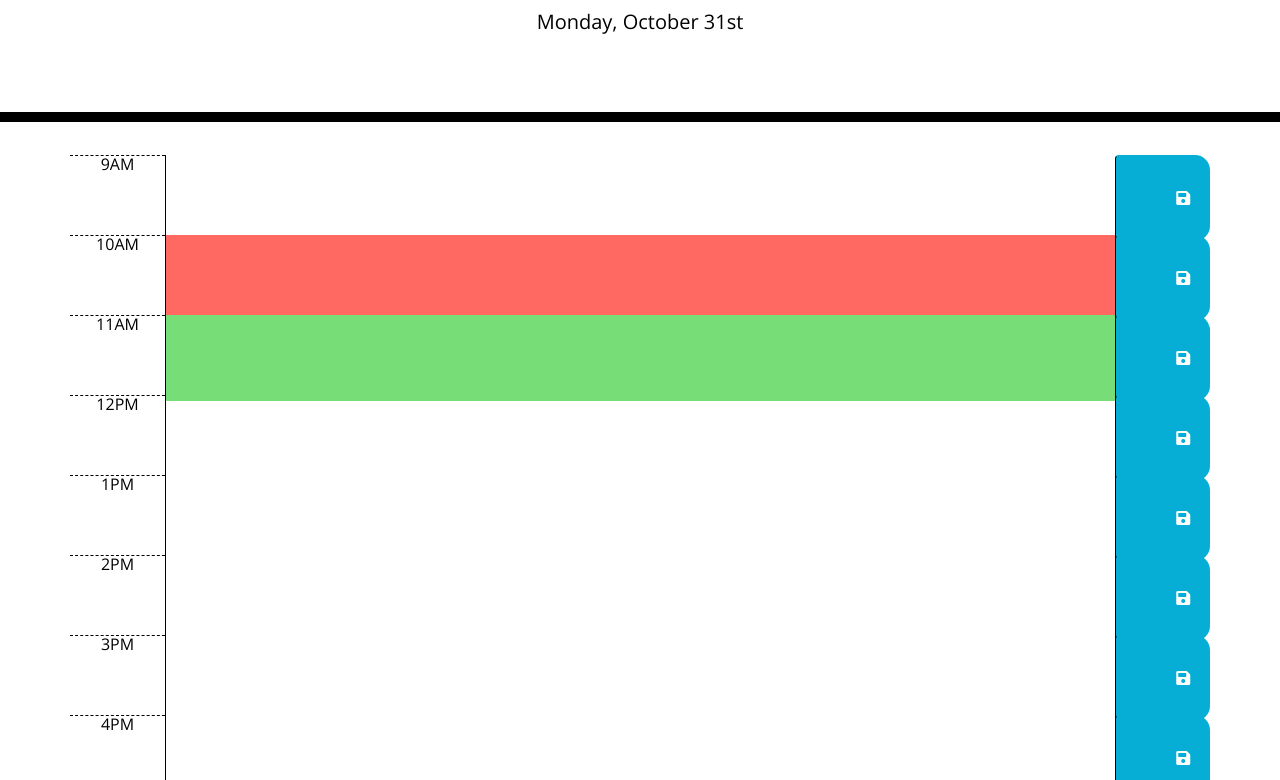
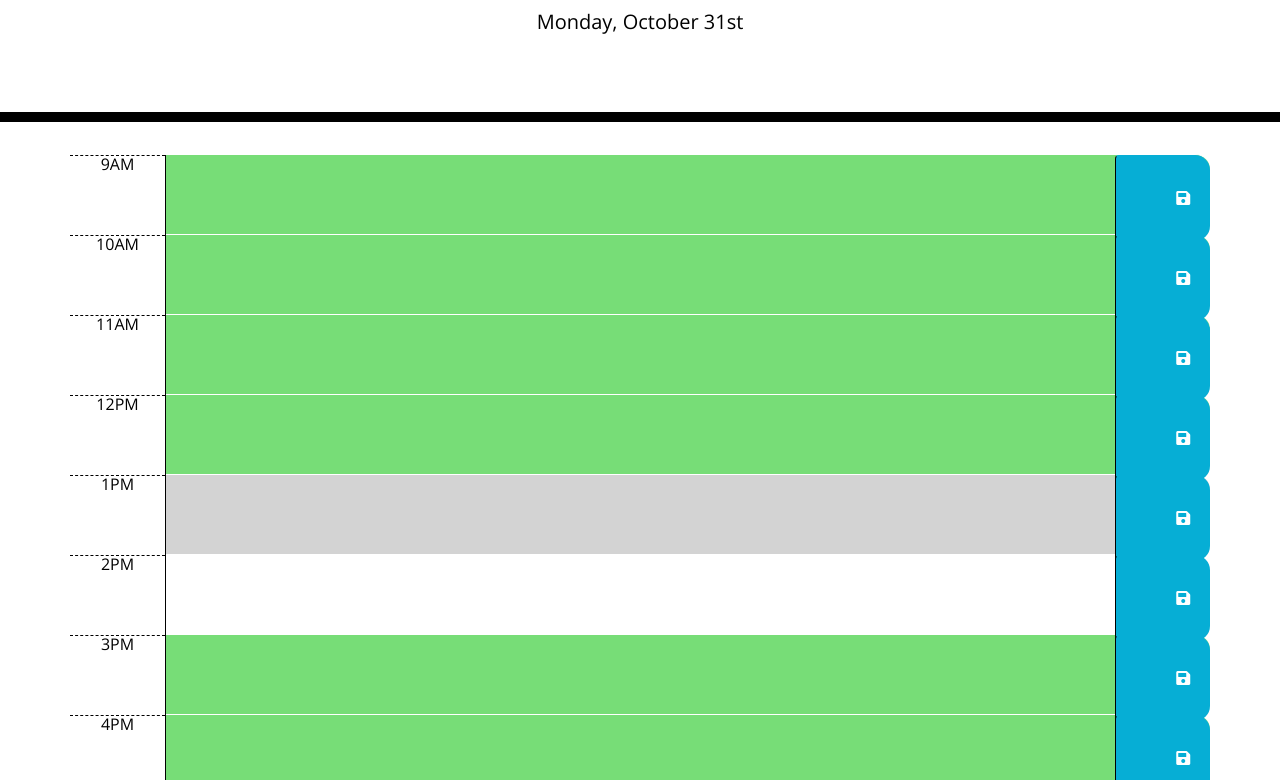
Before and after one commit to samvillafana/work-schedule, a plain HTML site: page Develop/index.html in a window 1280 px wide. Shown: the part 182-962 px from the top of the page. Drawn offline with nearby package versions, Linux system fonts and the light colour scheme.

Commit message:
finished logic to update localStorage and change colors based off of current hour base on JS

```diff
--- a/Develop/index.html
+++ b/Develop/index.html
@@ -25,7 +25,7 @@
   <body>
     <header class="jumbotron">
       <h1 class="display-3">Work Day Scheduler</h1>
-      <p class="lead">A simple calendar app for scheduling your work day</p>
+      <p class="lead">A simple calendar scheduling your work day</p>
       <p id="currentDay" class="lead"></p>
     </header>
     <div class="container">
@@ -39,7 +39,7 @@
       </div>
       <div id="hour10" class="row time-block">
         <div class="col-md-1 hour">10AM</div>
-        <textarea class="col-md-10 description text-area-10 present">
+        <textarea class="col-md-10 description text-area-10">
         </textarea>
         <button class="btn saveBtn saveBtn-10 col-md-1">
           <i class="fas fa-save"></i>
@@ -47,7 +47,7 @@
       </div>
       <div id="hour11" class="row time-block">
         <div class="col-md-1 hour">11AM</div>
-        <textarea class="col-md-10 description text-area-11 future"> </textarea>
+        <textarea class="col-md-10 description text-area-11"> </textarea>
         <button class="btn saveBtn saveBtn-11 col-md-1">
           <i class="fas fa-save"></i>
         </button>
--- a/Develop/script.js
+++ b/Develop/script.js
@@ -5,7 +5,7 @@ const getCurrentHour = () => {
 $(document).ready(function () {
     $('#currentDay').text(moment().format("dddd, MMMM Do"))
 
-    // when document loads we are going grab all taks by hour from local storage and populate
+    // when document loads we are going grab all tasks by hour from local storage and populate
     let hourNine = JSON.parse(localStorage.getItem('hour9')) || '';
     let hourTen = JSON.parse(localStorage.getItem('hour10')) || '';
     let hourEleven = JSON.parse(localStorage.getItem('hour11')) || '';
@@ -15,6 +15,7 @@ $(document).ready(function () {
     let hourThree = JSON.parse(localStorage.getItem('hour3')) || '';
     let hourFour = JSON.parse(localStorage.getItem('hour4')) || '';
     let hourFive = JSON.parse(localStorage.getItem('hour5')) || '';
+
     // Fill in the respective <textarea> tags with the description
     $('.text-area-9').text(hourNine.desc ? hourNine.desc : '')
     $('.text-area-10').text(hourTen.desc ? hourTen.desc : '')
@@ -25,6 +26,34 @@ $(document).ready(function () {
     $('.text-area-3').text(hourThree.desc ? hourThree.desc : '')
     $('.text-area-4').text(hourFour.desc ? hourFour.desc : '')
     $('.text-area-5').text(hourFive.desc ? hourFive.desc : '')
+
+
+    const currentHour = moment().hour();
+    // loop thru the time slots and grab their hour by the id and compare it to the current hour to determine color.
+    $(".time-block").each(function (obj, i) {
+        let timeBlockTime = parseInt(i.id.split('hour')[1]);
+
+        console.log(i.id.split('hour')[1])
+        switch (true) {
+            case timeBlockTime === currentHour:
+                $(this).removeClass('past')
+                $(this).removeClass('future')
+                $(this).addClass('current')
+                break
+            case timeBlockTime < currentHour:
+                $(this).removeClass('current')
+                $(this).removeClass('future')
+                $(this).addClass('past')
+                break
+            case timeBlockTime > currentHour:
+                $(this).removeClass('present')
+                $(this).removeClass('past')
+                $(this).addClass('future')
+                break
+        }
+    })
+
+
 
     // adding an event listener for all the save buttons to capture their respective text area .siblings() did not work.
     $(".saveBtn-9").on('click', () => {
```
